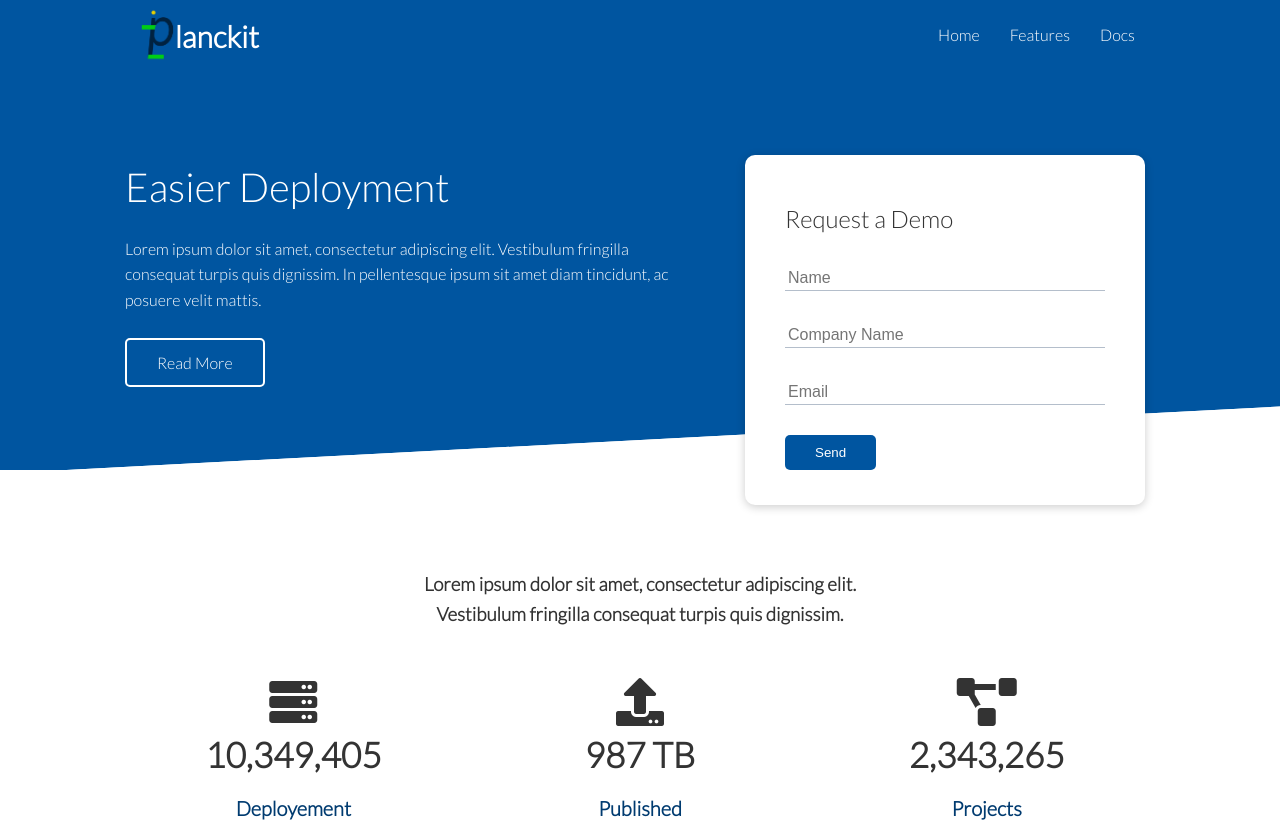
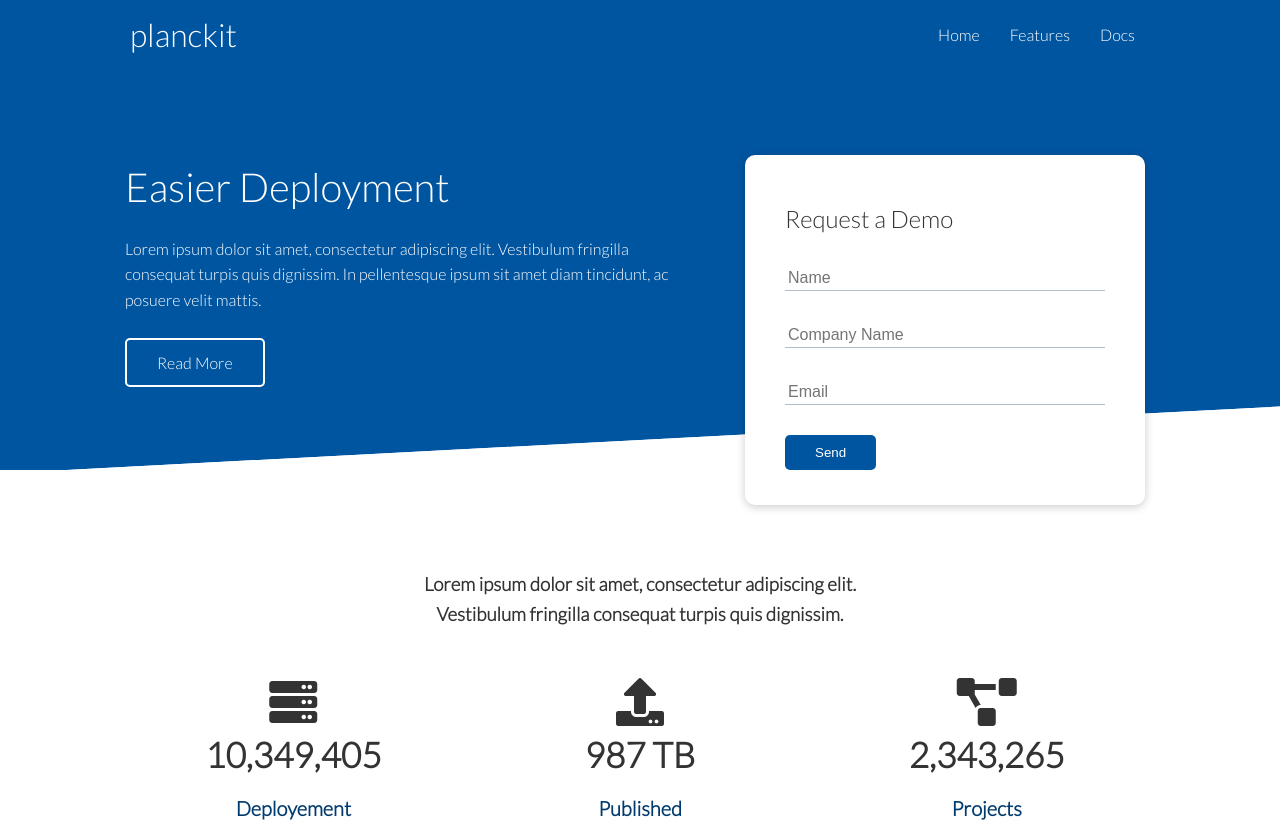
Before and after one commit to alinoorul/planckit-cloud, a plain HTML site: page index.html in a window 1280 px wide. Shown: the top 837 px of the page. Drawn offline with Linux system fonts and the light colour scheme.

Commit message:
logo removed

```diff
--- a/css/styles.css
+++ b/css/styles.css
@@ -47,19 +47,6 @@ img {
     width: 100%;
 }
 
-.logo img {
-    width: 10%;
-}
-
-.logo {
-    display: flex;
-    align-items: center;
-}
-
-.logo h3 {
-    margin: 2px 0 0 -10px;
-    font-size: 30px;
-}
 code, pre {
     background: #333;
     color: #fff;
--- a/index.html
+++ b/index.html
@@ -14,10 +14,7 @@
     <!-- NAVBAR-->
     <div class="navbar">
         <div class="container flex">
-            <div class="logo">
-                <img src="images/planckit_light.png" alt="">
-                <h3>lanckit</h3>
-            </div>
+            <h1 class="logo">planckit</h3>
             <nav>
                 <ul>
                     <li><a href="index.html">Home</a></li>
```
Also changed, not shown: docs.html (+1 -4 lines), features.html (+1 -4 lines).
